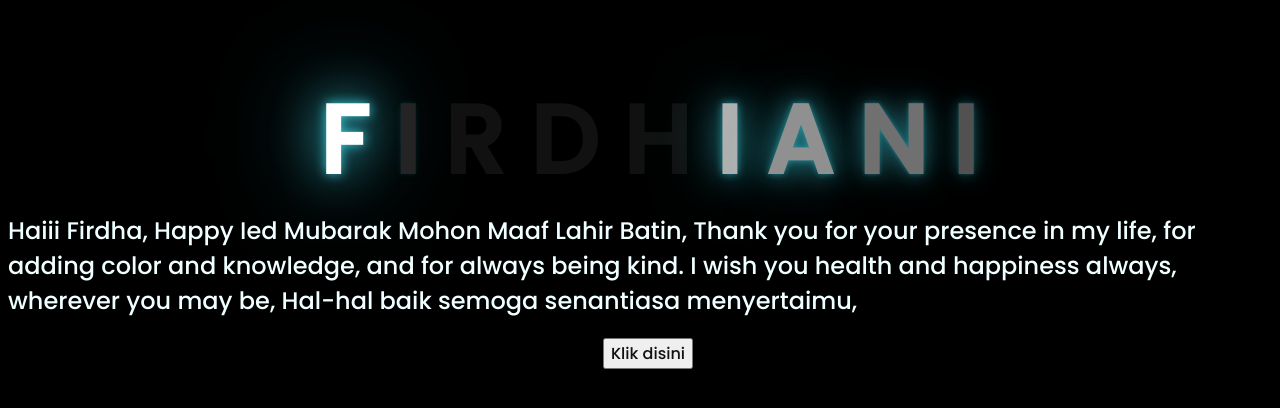
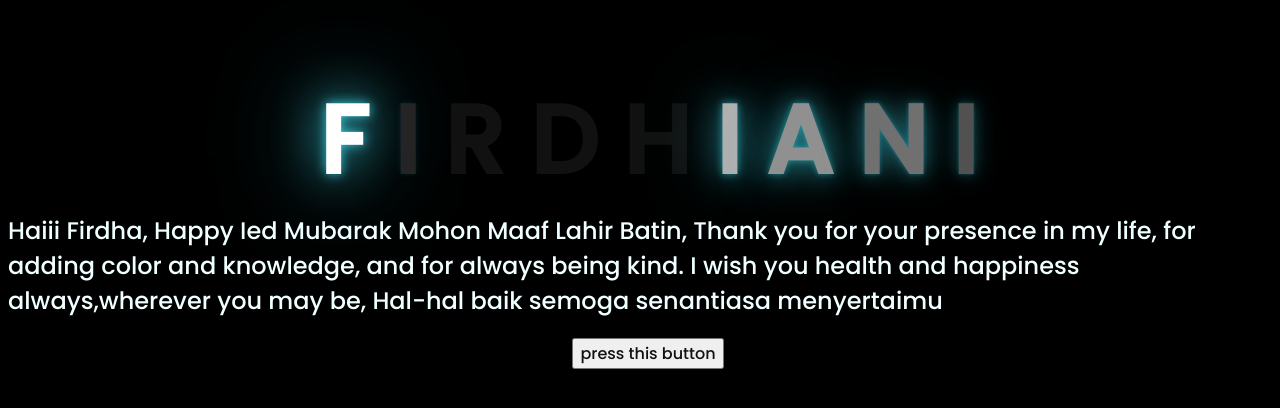
Before and after one commit to Fpurbayu07/cekguNRFRDH.github.io, a plain HTML site: page index.html in a window 1280 px wide. Shown: the part 190-598 px from the top of the page. Drawn offline with Linux system fonts and the light colour scheme.

Commit message:
Update index.html

```diff
--- a/index.html
+++ b/index.html
@@ -24,12 +24,12 @@
     </div>
 
     <div class="description">
-        <span>Haiii Firdha, Happy Ied Mubarak Mohon Maaf Lahir Batin, Thank you for your presence in my life, for adding color and knowledge, and for always being kind. I wish you health and happiness always,
-            wherever you may be, Hal-hal baik semoga senantiasa menyertaimu,</span>
+        <span>Haiii Firdha, Happy Ied Mubarak Mohon Maaf Lahir Batin, Thank you for your presence in my life, for adding color and knowledge, and for always being kind.
+            I wish you health and happiness always,wherever you may be, Hal-hal baik semoga senantiasa menyertaimu </span>
     </div>
     <div class="button">
         <button>
-            <a href="flower.html">Klik disini</a>
+            <a href="flower.html">press this button</a>
         </button>
 
     </div>
```
